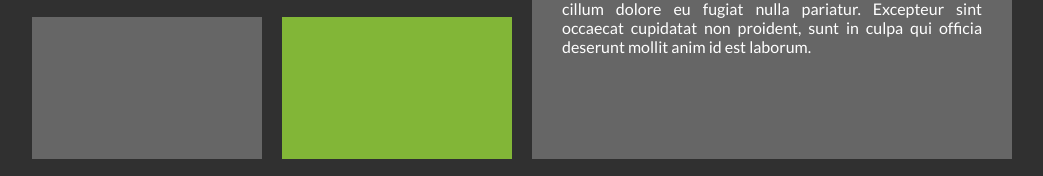
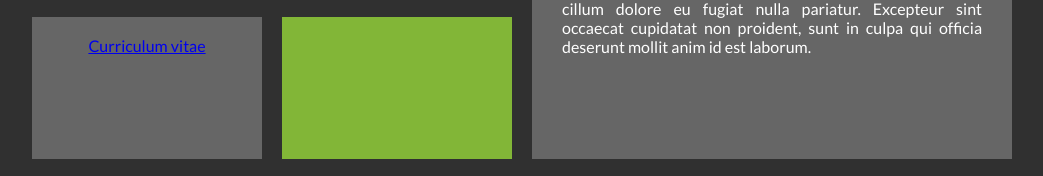
Before and after one commit to wz7475/strona-3, a plain HTML site: page index.html in a window 1280 px wide. Shown: the part 266-442 px from the top of the page, without its empty margins (118-1161 px from the left). Drawn offline with Linux system fonts and the light colour scheme.

Commit message:
4 - to do - fix icons, stylize text and icons

```diff
--- a/index.html
+++ b/index.html
@@ -28,7 +28,9 @@
 
             <div style="clear: both;"></div>
 
-            <div class="tile2"></div>
+            <div class="tile2">
+                <a href="cv.html" class="tilelink"><i class="icon-graduation-cap"></i><br />Curriculum vitae</a>
+            </div>
             <div class="tile3"></div>
 
             <div style="clear: both;"></div>
```
